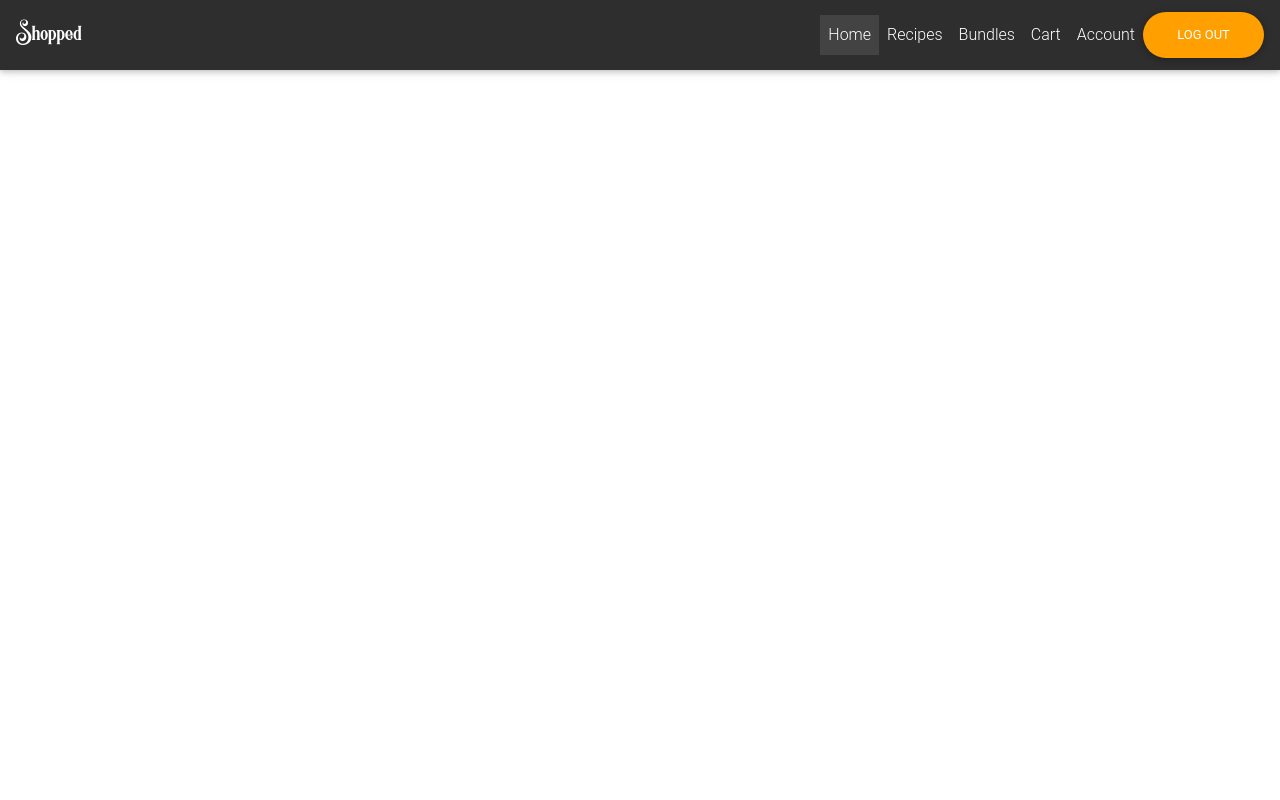
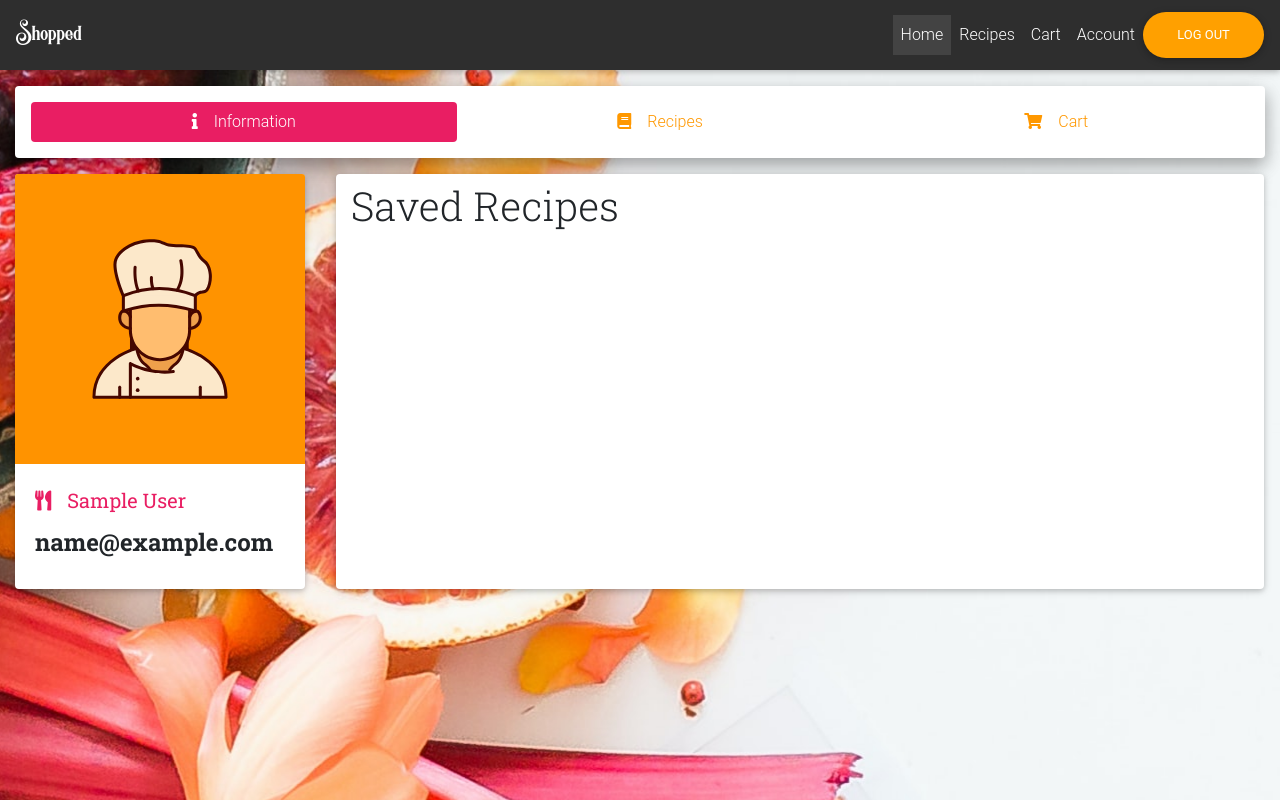
Before and after one commit to Sebastian-Soto-M/Shopped-App, a Flask app: page /account in a window 1280 px wide. Run offline with Flask 2, Linux system fonts and the light colour scheme; the visitor is signed in with stand-in values (Sample User, id 1); some libraries are stand-ins or nearby versions.

Commit message:
account view layout created

```diff
--- a/main/routes/base.py
+++ b/main/routes/base.py
@@ -92,7 +92,7 @@ def logout():
 
 @r_base.route('/account')
 def account():
-    return render_template('views/base/index.html', title='Account')
+    return render_template('views/base/account.html', title='Account', bg_img='side.jpg', style_sheet=True)
 
 
 @r_base.route('/')
--- /dev/null
+++ b/main/templates/views/base/account.html
@@ -0,0 +1,39 @@
+{% extends 'views/layout/default/basic.html' %}
+{% block styles %}
+    <link rel="stylesheet" href="{{ url_for('static', filename='css/full_page_form.min.css') }}">
+{% endblock %}
+
+{% set bg =  url_for('static', filename='img/'~bg_img)  %}
+
+{% block content %}
+    <div class="container-fluid h-100 py-3" style="background-image: url('{{bg}}'); background-position: top 35% left 25%;">
+        <nav class="nav nav-pills flex-column z-depth-2  flex-sm-row bg-white p-3 rounded">
+            <a class="flex-sm-fill text-sm-center nav-link active pink" href="#"><i class="fas fa-info mr-3"></i>Information</a>
+            <a class="orange-text flex-sm-fill text-sm-center nav-link" href="#"><i class="fas fa-book mr-3"></i>Recipes</a>
+            <a class="orange-text flex-sm-fill text-sm-center nav-link" href="#"><i class="fas fa-shopping-cart mr-3"></i>Cart</a>
+        </nav>
+        <div class="row mt-3">
+            <div class="col-md order-2 py-2 z-depth-1 bg-white rounded mx-sm-0 mr-md-3 mx-sm-3">
+                <h1>Saved Recipes</h1>
+                <br>
+                {% block recipe_list %}{% endblock %}
+            </div>
+            <div class="col-sm col-md-3 mb-sm-3 mb-md-0">
+                <div class="z-depth-1 card card-cascade narrower rounded">
+                    <div class="view view-cascade overlay">
+                        <img class="card-img-top" src="{{ url_for('static', filename='img/chef.svg')}}"
+                                                  alt="chef image">
+                        <a>
+                            <div class="mask rgba-white-slight"></div>
+                        </a>
+                    </div>
+                    <div class="card-body card-body-cascade">
+                        <h5 class="pink-text pb-2 pt-1"><i class="fas fa-utensils mr-3"></i>{{ current_user.name }}</h5>
+                        <h4 class="font-weight-bold card-title">{{ current_user.email }}</h4>
+                    </div>
+                </div>
+            </div>
+        </div>
+    </div>
+    {% include "components/alert.html" %}
+{% endblock %}
--- a/main/templates/views/layout/default/basic.html
+++ b/main/templates/views/layout/default/basic.html
@@ -5,7 +5,7 @@
         <meta charset="utf-8">
         <meta name="viewport" content="width=device-width, initial-scale=1, shrink-to-fit=no">
         <title>{{ title }} - Shopped</title>
-        {#<link rel="stylesheet" href="https://use.fontawesome.com/releases/v5.11.2/css/all.css">#}
+        <link rel="stylesheet" href="https://use.fontawesome.com/releases/v5.11.2/css/all.css">
         {#<link rel="stylesheet" href="https://fonts.googleapis.com/css?family=Roboto:300,400,500,700&display=swap">#}
         <link rel="stylesheet" href="{{ url_for('.static', filename='css/bootstrap.min.css') }}">
         <link rel="stylesheet" href="{{ url_for('.static', filename='css/mdb.min.css') }}">
--- a/main/templates/views/layout/default/nav.html
+++ b/main/templates/views/layout/default/nav.html
@@ -13,9 +13,9 @@
             <li class="nav-item">
                 <a href="{{ url_for('r_recipe.discover_recipes')}}" class="nav-link">Recipes</a>
             </li>
-            <li class="nav-item">
-                <a class="nav-link" href="{{ url_for('r_bundle.home')}}">Bundles</a>
-            </li>
+            {#<li class="nav-item">#}
+                {#<a class="nav-link" href="{{ url_for('r_bundle.home')}}">Bundles</a>#}
+                {#</li>#}
             <li class="nav-item">
                 <a class="nav-link" href="{{ url_for('r_cart.home')}}">Cart</a>
             </li>
```
Also changed, not shown: main/static/img/chef.svg (added), main/static/img/side.jpg (added).
